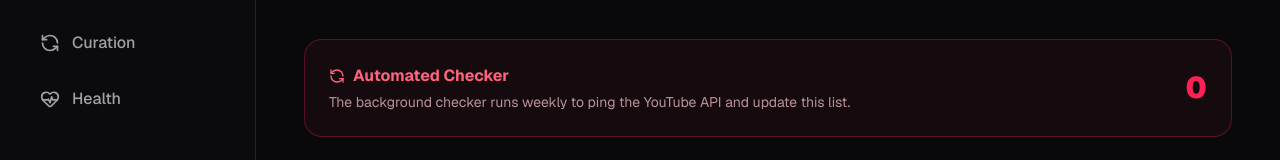
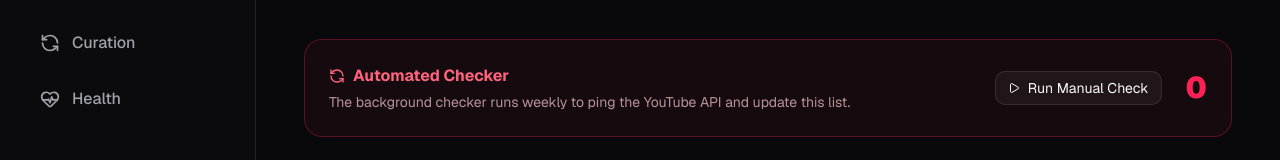
Before and after one commit to verkiya/Projects, a Next.js app: page /admin/health in a window 1280 px wide. Shown: the part 213-373 px from the top of the page. Built offline with nearby package versions, Linux system fonts and the light colour scheme; no server answers.

Commit message:
feat: add manual health check action to admin health dashboard

```diff
--- a/convex/actions.ts
+++ b/convex/actions.ts
@@ -39,6 +39,41 @@ export const importPlaylist = action({
   }
 });
 
+export const runManualHealthCheck = action({
+  args: {},
+  handler: async (ctx) => {
+    const identity = await ctx.auth.getUserIdentity();
+    if (!identity) throw new Error("Unauthenticated.");
+    const allowedEmails = process.env.ADMIN_EMAILS?.split(",") || [];
+    if (allowedEmails.length > 0 && identity.email) {
+      if (!allowedEmails.includes(identity.email)) throw new Error("Unauthorized.");
+    }
+
+    // 1. Get a batch of stale videos
+    const videos = await ctx.runQuery(internal.learnings.getStaleVideos, { limit: 50 });
+
+    // 2. Check each video
+    for (const video of videos) {
+      let isDead = false;
+      try {
+        const oembedUrl = `https://www.youtube.com/oembed?url=${encodeURIComponent(video.url)}`;
+        const response = await fetch(oembedUrl);
+        if (response.status === 404 || response.status === 401 || response.status === 403) {
+          isDead = true;
+        }
+      } catch (err) {
+        continue;
+      }
+
+      // 3. Update status
+      await ctx.runMutation(internal.learnings.updateVideoStatus, {
+        id: video._id,
+        status: isDead ? "dead" : "active",
+      });
+    }
+  }
+});
+
 export const checkVideoAvailability = internalAction({
   args: {},
   handler: async (ctx) => {
--- a/src/app/admin/health/page.tsx
+++ b/src/app/admin/health/page.tsx
@@ -8,15 +8,26 @@
  * to ensure the public Learnings page always has functioning content.
  */
 
-import { useQuery, useMutation } from "convex/react";
+import { useQuery, useMutation, useAction } from "convex/react";
 import { api } from "../../../../convex/_generated/api";
-import { Trash, RefreshCcw, ExternalLink } from "lucide-react";
+import { Trash, RefreshCcw, ExternalLink, Play } from "lucide-react";
 import { useState } from "react";
 
 export default function AdminHealthPage() {
   const deadVideos = useQuery(api.learnings.getDeadVideos) || [];
   const bulkUpdate = useMutation(api.learnings.bulkUpdateVideos);
+  const runCheck = useAction(api.actions.runManualHealthCheck);
   const [isDeleting, setIsDeleting] = useState(false);
+  const [isRunningCheck, setIsRunningCheck] = useState(false);
+
+  const handleManualCheck = async () => {
+    setIsRunningCheck(true);
+    try {
+      await runCheck();
+    } finally {
+      setIsRunningCheck(false);
+    }
+  };
 
   // This is a UI-triggered manual check (simulating what the cron does)
   // Usually, you'd trigger the action, but for this demo, we'll just list what's already flagged.
@@ -52,10 +63,20 @@ export default function AdminHealthPage() {
 
       <div className="p-6 rounded-2xl border border-rose-500/30 bg-rose-500/5 mt-4 flex items-center justify-between">
         <div>
-          <h2 className="font-bold text-rose-400 mb-1 flex items-center gap-2"><RefreshCcw className="w-4 h-4" /> Automated Checker</h2>
+          <h2 className="font-bold text-rose-400 mb-1 flex items-center gap-2"><RefreshCcw className={`w-4 h-4 ${isRunningCheck ? 'animate-spin' : ''}`} /> Automated Checker</h2>
           <p className="text-sm text-rose-200/70">The background checker runs weekly to ping the YouTube API and update this list.</p>
         </div>
-        <div className="text-3xl font-black text-rose-500">{deadVideos.length}</div>
+        <div className="flex items-center gap-6">
+          <button
+            onClick={handleManualCheck}
+            disabled={isRunningCheck}
+            className="flex items-center gap-2 px-3 py-1.5 text-sm bg-white/5 border border-white/10 rounded-lg hover:bg-white/10 transition-colors disabled:opacity-50"
+          >
+            <Play className="w-3 h-3" />
+            {isRunningCheck ? "Running..." : "Run Manual Check"}
+          </button>
+          <div className="text-3xl font-black text-rose-500">{deadVideos.length}</div>
+        </div>
       </div>
 
       <div className="mt-8 space-y-3">
```
